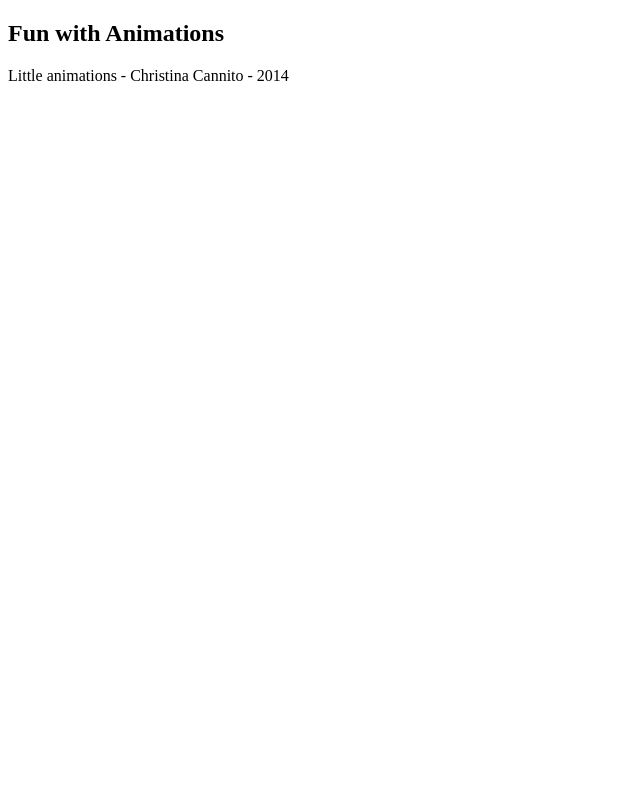
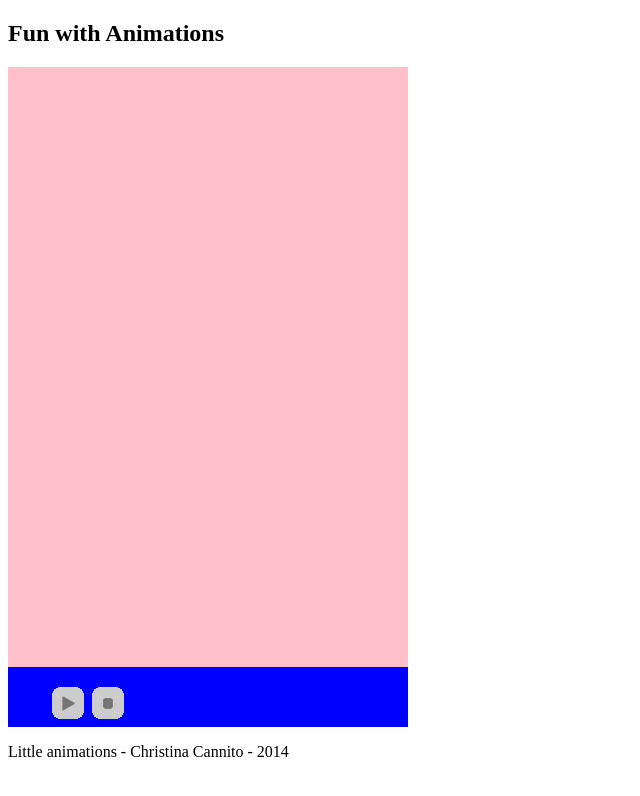
Before and after one commit to christinacannito/animations, a plain HTML site: page index.html in a window 1280 px wide. Shown: the whole page, without its empty margins (0-640 px from the left). Drawn offline with Linux system fonts and the light colour scheme.

Commit message:
starting to add button

```diff
--- a/css/styles.css
+++ b/css/styles.css
@@ -0,0 +1,71 @@
+#animation_container {
+	width: 400px;
+	height: 600px;
+	background-color: pink;
+}
+
+#animation_controllers {
+	width: 400px;
+	height: 60px;
+	background-color: blue;
+	z-index: 20;
+	overflow: hidden;
+}
+
+ul li {
+	display: inline-block;
+}
+
+.jp-controls li  {
+	list-style-type: none;
+	text-decoration: none;
+	width: 40px;
+	height: 40px;
+}
+
+.jp-controls li a {
+	display: inline-block;
+}
+
+a.jp-play {
+	width: 40px;
+	height: 40px;
+	background-image: url(../img/jplayer_blue_monday.png);
+	background-repeat: no-repeat;
+	background-size: 200px 400px;
+	background-position: 0 0;
+	background-color: transparent;
+}
+
+a.jp-play:hover {
+	background-position: -41px 0;
+	background-color: transparent;
+}
+
+a.jp-stop {
+	margin-bottom: 4px;
+	width: 32px;
+	height: 32px;
+	background-image: url(../img/jplayer_blue_monday.png);
+	background-repeat: no-repeat;
+	background-size: 200px 400px;
+	background-position: -3px -81px;
+	background-color: transparent;
+}
+
+a.jp-stop:hover {
+	background-position: -44px -81px;
+	background-color: transparent;
+}
+
+.progress-bar {
+	overflow: hidden;
+	background-color: #8b8599; /* Old browsers */
+	background: -moz-linear-gradient(top,  #8b8599 0%, #aea5b5 13%, #8e889a 48%, #948ea2 100%); /* FF3.6+ */
+	background: -webkit-gradient(linear, left top, left bottom, color-stop(0%,#8b8599), color-stop(13%,#aea5b5), color-stop(48%,#8e889a), color-stop(100%,#948ea2)); /* Chrome,Safari4+ */
+	background: -webkit-linear-gradient(top,  #8b8599 0%,#aea5b5 13%,#8e889a 48%,#948ea2 100%); /* Chrome10+,Safari5.1+ */
+	background: -o-linear-gradient(top,  #8b8599 0%,#aea5b5 13%,#8e889a 48%,#948ea2 100%); /* Opera 11.10+ */
+	background: -ms-linear-gradient(top,  #8b8599 0%,#aea5b5 13%,#8e889a 48%,#948ea2 100%); /* IE10+ */
+	background: linear-gradient(to bottom,  #8b8599 0%,#aea5b5 13%,#8e889a 48%,#948ea2 100%); /* W3C */
+	filter: progid:DXImageTransform.Microsoft.gradient( startColorstr='#8b8599', endColorstr='#948ea2',GradientType=0 ); /* IE6-9 */
+}
--- a/index.html
+++ b/index.html
@@ -15,7 +15,25 @@
 		<h2>Fun with Animations</h2>
 	</head>
 
-	<div id="image_container">
+	<div id="animation_container">
+	</div>
+	<div id="animation_controllers">
+		<div id="jplayer_container_1" class="jp-audio">
+			<div class="jp-type-single">
+				<div class="jp-gui jp-interface">
+					<ul class="jp-controls">
+						<li>
+							<a href="#" class="jp-play" tabindex="1"></a>
+						</li>
+						<li>
+							<a href="#" class="jp-stop" tabindex="1"></a>
+						</li>
+					</ul>
+					<div class="progress-bar">
+					</div>
+				</div>
+			</div>
+		</div>
 	</div>
 
 	<footer>
--- a/javascript/animate.js
+++ b/javascript/animate.js
@@ -0,0 +1,5 @@
+$(document).ready(function() {
+
+
+
+});
```
Also changed, not shown: img/jplayer.blue.monday.jpg (added), img/jplayer.blue.monday.png (added), img/jplayer_blue_monday.gif (added), img/jplayer_blue_monday.png (added), 1 other file.
